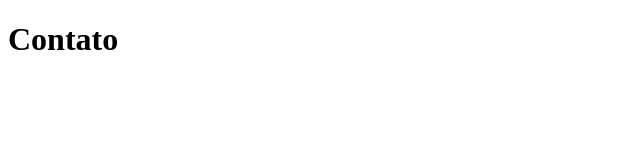
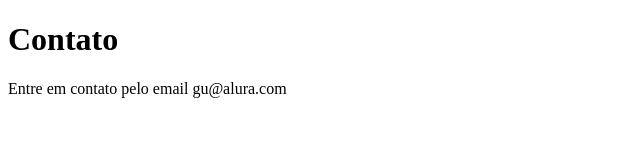
Before and after one commit to Progumador/sistema-de-cadastro, a plain HTML site: page contato.html in a window 1280 px wide. Shown: the whole page, without its empty margins (0-640 px from the left). Drawn offline with Linux system fonts and the light colour scheme.

Commit message:
adicionando o email de contato

```diff
--- a/contato.html
+++ b/contato.html
@@ -8,6 +8,7 @@
 <body>
 
     <h1>Contato</h1>
+    <p>Entre em contato pelo email gu@alura.com</p>
 
 </body>
 </html>
```
Also changed, not shown: index.html (+0 -1 lines), 1 other file.
